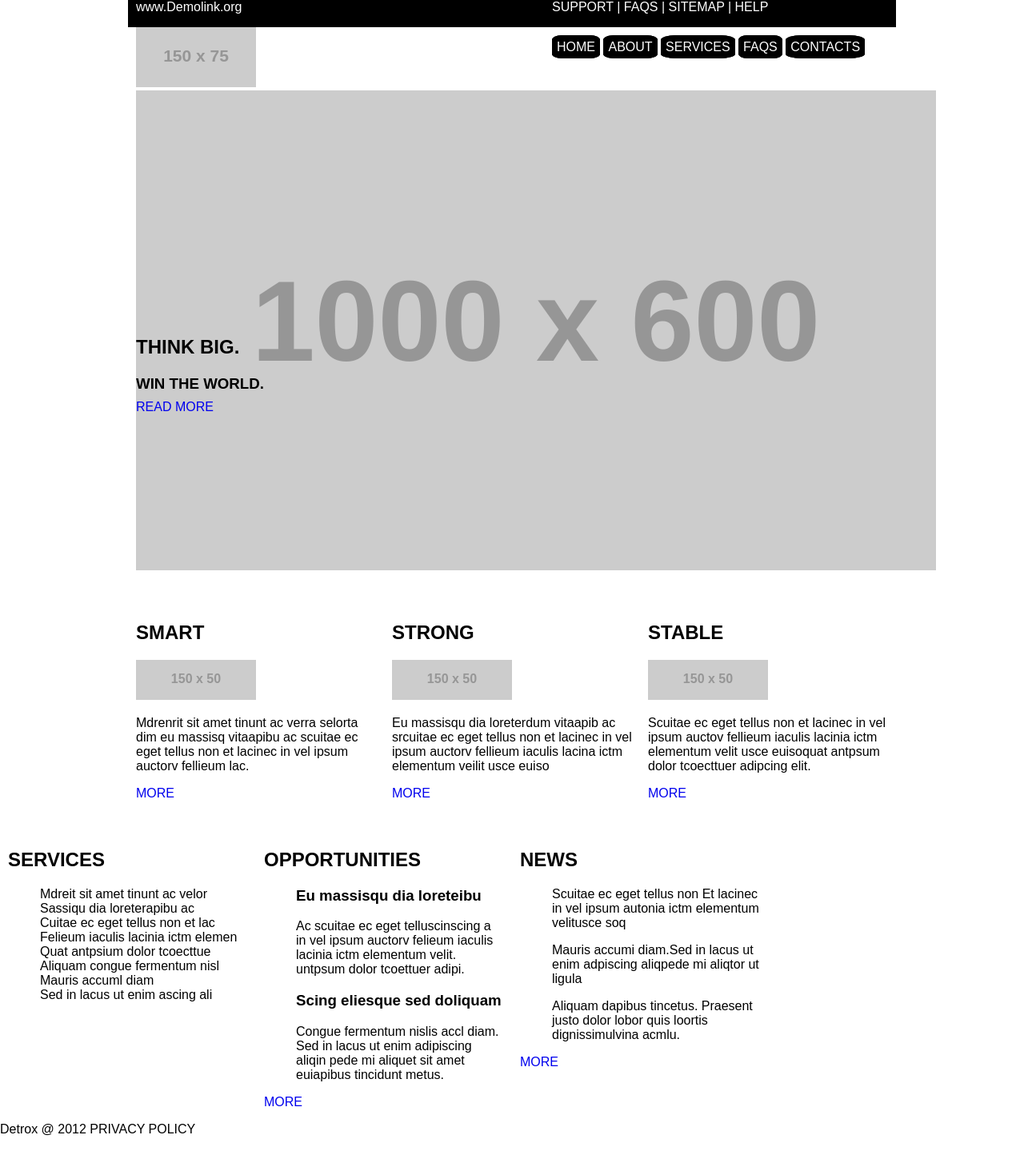
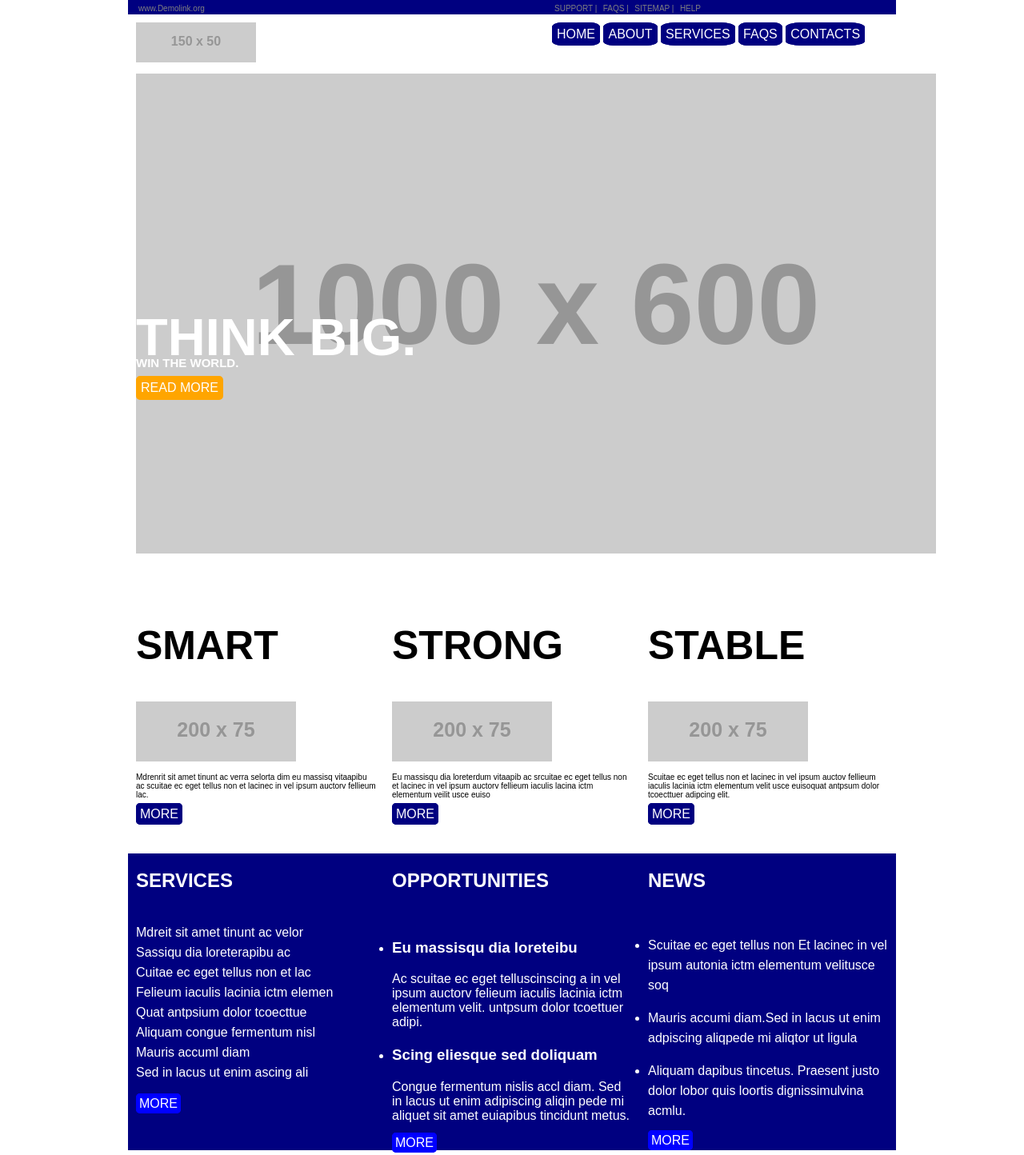
Before and after one commit to JalenJordan/960_project, a plain HTML site: page index.html in a window 1280 px wide. Shown: the top 1444 px of the page at 80% size. Drawn offline with Linux system fonts and the light colour scheme; placeholder pictures from the web are drawn by us.

Commit message:
modified the css

```diff
--- a/css/style.css
+++ b/css/style.css
@@ -1,20 +1,23 @@
 .topbar ul{
      list-style: none;
-     margin-top: 0px;
+     display: inline;
 }
 
 .topbar{
-     background-color: black;
+     background-color: navy;
 }
 
 .topbar a{
      text-decoration: none;
-     color: white;
+     color: gray;
+     font-size: 10px;
+     margin-left: 3px;
 }
+
 
 .topbar li{
      display: inline;
-     text-align: right;
+     text-align: center;
 }
 
 .bottombar ul{
@@ -23,9 +26,14 @@
 
 .bottombar li{
      display: inline;
-     border: 6px black solid;
-     background: black;
+     border: 6px navy solid;
+     background: navy;
      border-radius: 20%;
+}
+
+.bottombar li:hover{
+    background-color: orange;
+    border: 6px orange solid;
 }
 
 .bottombar a{
@@ -33,24 +41,55 @@
      color: white;
 }
 
+.bottombar img{
+    margin-bottom: 10px;
+    margin-top: 10px;
+}
+
 .logo h2{
      position: absolute;
-     top: 400px;
+     top: 330px;
+     font-size: 65px;
+     color: white
 }
 
 .logo h3{
      position: absolute;
-     top: 450px;
+     top: 430px;
+     font-size: 15px;
+     color: white;
 }
 
 .logo a{
      position: absolute;
-     top: 500px;
+     top: 470px;
      text-decoration: none;
+     border: 6px orange solid;
+     border-radius: 5px;
+     background-color: orange;
+     color: white;
 }
 
 .motto a{
      text-decoration: none;
+     border: 5px navy solid;
+     border-radius: 5px;
+     background-color: navy;
+     color: white;
+}
+
+.motto a:hover{
+    border: 6px orange solid;
+    background-color: orange;
+}
+
+.motto h2{
+    font-size: 50px;
+    font-family: Arial, Helvetica, sans-serif;
+}
+
+.motto p{
+    font-size: 10px;
 }
 
 .motto{
@@ -58,15 +97,29 @@
      margin-top: 40px;
 }
 
+.lower{
+    background-color: navy;
+    color: white;
+}
+
 .lower ul{
-     list-style: none;
+    display: inline;
+}
+
+.lower li{
+    line-height: 25px;
+    color: white;
 }
 
 .lower a{
-     display: inline;
-     text-decoration: none;
+    text-decoration: none;
+    border: 4px solid blue;
+    border-radius: 5px;
+    background-color: blue;
+    color: white;
 }
 
-.lower{
-     display: inline;
+.lower a:hover{
+    border: 6px orange solid;
+    background-color: orange;
 }
--- a/index.html
+++ b/index.html
@@ -33,7 +33,7 @@
           <!-- creates the container and grids the main navbar and logo-->
           <div class="bottombar container_12">
                <div class="grid_6">
-                    <img src="http://placehold.it/150x75" alt="">
+                    <img src="http://placehold.it/150x50" alt="">
                </div>
                <div class="grid_6">
                     <ul>
@@ -60,20 +60,20 @@
           <div class=" motto container_12">
                <div class="grid_4">
                     <h2>SMART</h2>
-                    <img src="http://placehold.it/150x50" alt="">
+                    <img src="http://placehold.it/200x75" alt="">
                     <p>Mdrenrit sit amet tinunt ac verra selorta dim eu massisq vitaapibu ac scuitae ec eget tellus non et lacinec in vel
                     ipsum auctorv fellieum lac.</p>
                     <a href="#">MORE</a>
                </div>
                <div class="grid_4">
                     <h2>STRONG</h2>
-                    <img src="http://placehold.it/150x50" alt="">
+                    <img src="http://placehold.it/200x75" alt="">
                     <p>Eu massisqu dia loreterdum vitaapib ac  srcuitae ec eget tellus non et lacinec in vel  ipsum auctorv fellieum iaculis lacina ictm elementum veilit usce euiso</p>
                     <a href="#">MORE</a>
                </div>
                <div class="grid_4">
                     <h2>STABLE</h2>
-                    <img src="http://placehold.it/150x50" alt="">
+                    <img src="http://placehold.it/200x75" alt="">
                     <p>Scuitae ec eget tellus non et lacinec in vel  ipsum auctov fellieum iaculis lacinia ictm  elementum velit usce euisoquat antpsum dolor tcoecttuer adipcing elit.</p>
                     <a href="#">MORE</a>
                </div>
@@ -93,6 +93,8 @@
                          <li>Mauris accuml diam</li>
                          <li>Sed in lacus ut enim ascing ali</li>
                     </ul>
+                    <br>
+                    <a href="#">MORE</a>
                </div>
                <div class="grid_4">
                     <h2>OPPORTUNITIES</h2>
```
